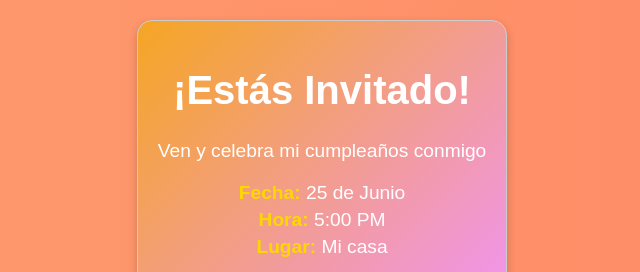
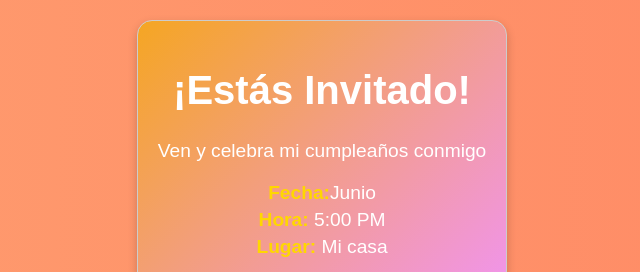
Before and after one commit to AngelJuaa/ok, a plain HTML site: page index.html in a window 1280 px wide. Shown: the top 272 px of the page, without its empty margins (318-958 px from the left). Drawn offline with Linux system fonts and the light colour scheme.

Commit message:
Update index.html

```diff
--- a/index.html
+++ b/index.html
@@ -12,7 +12,7 @@
             <h1>¡Estás Invitado!</h1>
             <p>Ven y celebra mi cumpleaños conmigo</p>
             <div class="details">
-                <p><strong>Fecha:</strong> 25 de Junio</p>
+                <p><strong>Fecha:</strong>Junio</p>
                 <p><strong>Hora:</strong> 5:00 PM</p>
                 <p><strong>Lugar:</strong> Mi casa</p>
             </div>
```
